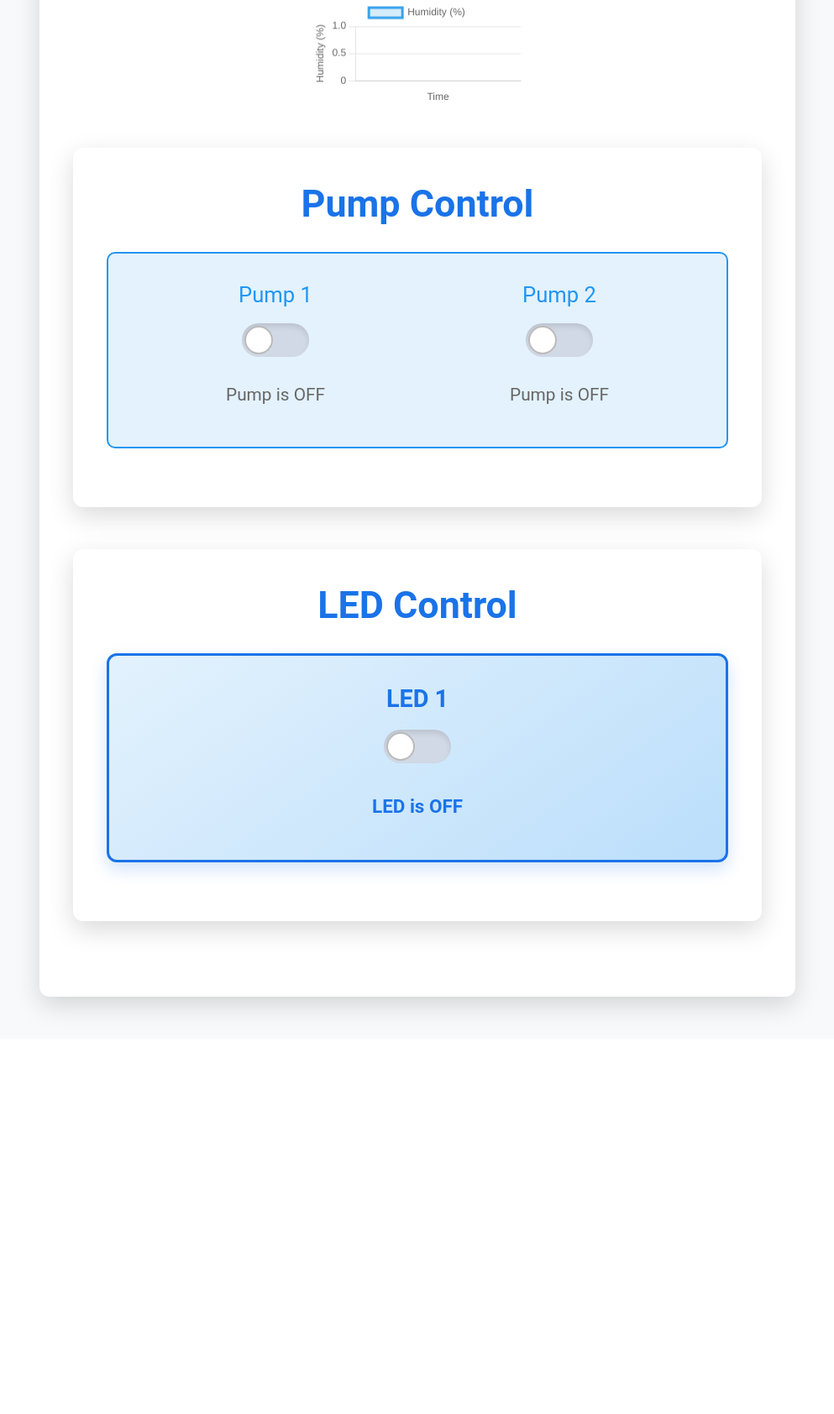
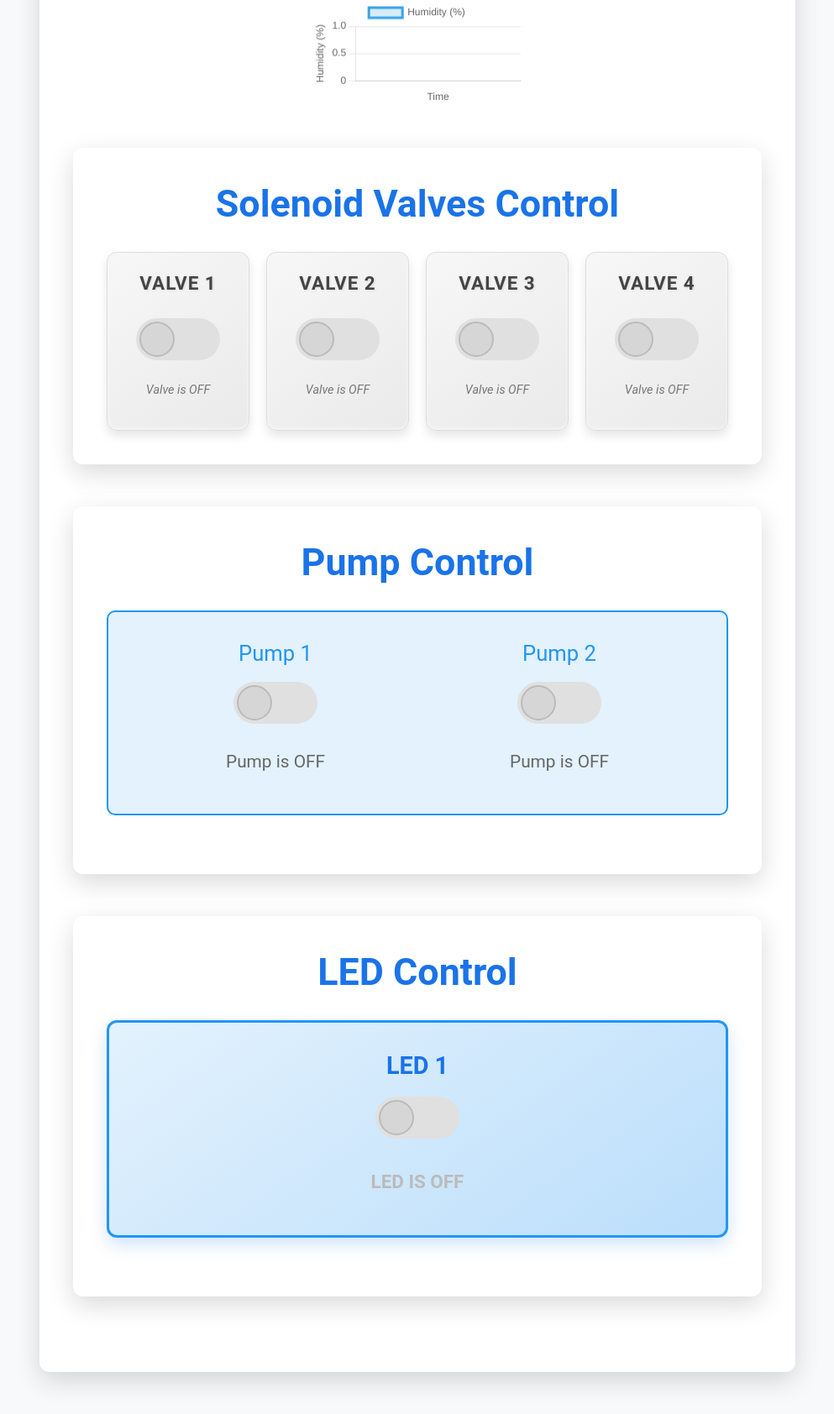
Before and after one commit to yosefzaher/VertechX, a Flask app: page /dashboard in a window 1280 px wide. Shown: the part 1242-2926 px from the top of the page at 84% size, without its empty margins (143-1136 px from the left). Before the commit the page ends 2454 px from the top, so only its background shows below. Run offline with Flask 3, Linux system fonts and the light colour scheme; a user stored in the database is signed in; some libraries are stand-ins or nearby versions.

Commit message:
Adding The Solenoid Valves Control System To The Dash board

```diff
--- a/Templates/Dashboard.html
+++ b/Templates/Dashboard.html
@@ -36,10 +36,12 @@
     <div id="content-area"> <!-- Area to load content based on selected mode -->
         {% if mode == 'automatic' %} <!-- Conditional rendering for Automatic mode -->
             {% include 'SensorsReadings.html' %} <!-- Include content for Automatic mode -->
+            {% include 'SolenoidValves.html' %} <!-- Include content for Solenoid Valve Control -->
             {% include 'PumpControl.html' %} <!-- Include pump control UI -->
             {% include 'NewonLedControl.html' %} <!-- Include Neown Led Strip Control -->
         {% elif mode == 'manual' %} <!-- Conditional rendering for Manual mode -->
             {% include 'SensorsReadings.html' %} <!-- Include content for Manual mode -->
+            {% include 'SolenoidValves.html' %} <!-- Include content for Solenoid Valve Control -->
             {% include 'PumpControl.html' %} <!-- Include pump control UI -->
             {% include 'NewonLedControl.html' %} <!-- Include Neown Led Strip Control -->
         {% endif %}
--- a/Templates/NewonLedControl.html
+++ b/Templates/NewonLedControl.html
@@ -1,138 +1,151 @@
-<!DOCTYPE html>
-<html lang="en">
 <head>
-    <!-- Specifies the character encoding and viewport settings -->
-    <meta charset="UTF-8">
-    <meta name="viewport" content="width=device-width, initial-scale=1.0">
-
     <!-- Sets the title of the webpage -->
     <title>LED Control</title>
-
-    <!-- Embedded CSS for styling -->
     <style>
-        /* General body styling for aesthetics */
+        /* ========== Global Styles ========== */
         body {
-            font-family: 'Roboto', sans-serif; /* Modern font */
-            background-color: #f0f2f5; /* Light background */
-            margin: 0; /* Removes default margin */
-            padding: 0; /* Removes default padding */
-            color: #333; /* Neutral text color */
+            font-family: 'Roboto', sans-serif;
+            background-color: #f0f2f5;
+            margin: 0;
+            padding: 0;
+            color: #333;
         }
 
-        /* Styles the main container for central alignment and enhanced appearance */
+        /* ========== Main Container ========== */
         .container {
-            max-width: 900px; /* Restricts container width */
-            margin: 50px auto; /* Centers the container vertically and horizontally */
-            padding: 40px; /* Adds internal spacing */
-            background-color: #ffffff; /* White background for contrast */
-            border-radius: 12px; /* Smooth edges */
-            box-shadow: 0 10px 30px rgba(0, 0, 0, 0.15); /* Subtle shadow for depth */
-            text-align: center; /* Centers text */
+            max-width: 900px;
+            margin: 50px auto;
+            padding: 40px;
+            background-color: #ffffff;
+            border-radius: 12px;
+            box-shadow: 0 10px 30px rgba(0, 0, 0, 0.15);
+            text-align: center;
         }
 
-        /* Styles for the header title */
+        /* ========== Header Styles ========== */
         h2 {
-            font-weight: 700; /* Bold font */
-            color: #1a73e8; /* Bright blue color */
-            margin-bottom: 30px; /* Spacing below the header */
-            font-size: 2.8em; /* Larger font size */
+            font-weight: 700;
+            color: #1a73e8;
+            margin-bottom: 30px;
+            font-size: 2.8em;
         }
 
-        /* Styles the LED control container */
+        /* ========== LED Control Section ========== */
         .led-container {
-            display: flex; /* Flexible layout */
-            justify-content: space-around; /* Spreads items evenly */
-            margin: 30px 0; /* Spacing around the container */
-            padding: 30px; /* Internal spacing */
-            border: 3px solid #1a73e8; /* Blue border */
-            border-radius: 12px; /* Rounded corners */
-            background: linear-gradient(145deg, #e3f2fd, #bbdefb); /* Gradient background */
-            box-shadow: 0 8px 20px rgba(26, 115, 232, 0.2); /* Soft shadow */
-            transition: transform 0.3s ease, box-shadow 0.3s ease; /* Smooth hover effect */
+            display: flex;
+            flex-direction: column; /* Ensures vertical stacking */
+            justify-content: center; /* Centers items vertically */
+            align-items: center; /* Centers items horizontally */
+            margin: 30px 0;
+            padding: 30px;
+            border: 3px solid #2196F3;
+            border-radius: 12px;
+            background: linear-gradient(145deg, #e3f2fd, #bbdefb);
+            box-shadow: 0 8px 20px rgba(26, 115, 232, 0.2);
+            transition: transform 0.3s ease, box-shadow 0.3s ease;
         }
 
         /* Hover effect for the LED container */
         .led-container:hover {
-            transform: translateY(-5px); /* Moves container slightly upward */
-            box-shadow: 0 12px 30px rgba(26, 115, 232, 0.3); /* Deepens shadow */
+            transform: translateY(-5px);
+            box-shadow: 0 12px 30px rgba(26, 115, 232, 0.3);
         }
 
-        /* Styles for LED titles */
+        /* ========== LED Title ========== */
         .led-title {
-            font-size: 1.8em; /* Slightly larger font */
-            color: #1a73e8; /* Blue color for focus */
-            margin: 0; /* No extra margin */
-            font-weight: 600; /* Semi-bold font */
+            font-size: 1.8em;
+            color: #1a73e8;
+            margin: 0;
+            font-weight: 600;
         }
 
-        /* Styles for the toggle switch */
+        /* ========== Toggle Switch ========== */
         .switch {
-            position: relative; /* Positions relative to container */
-            display: inline-block; /* Inline block layout */
-            width: 80px; /* Width of the switch */
-            height: 40px; /* Height of the switch */
-            margin: 15px 0; /* Spacing above and below */
+            position: relative;
+            display: inline-block;
+            width: 100px;
+            height: 50px;
+            margin: 15px 0;
+            transition: transform 0.3s ease;
         }
 
-        /* Styles for the slider within the switch */
+        /* The slider for the switch */
         .slider {
-            position: absolute; /* Positioned within the switch */
-            cursor: pointer; /* Cursor changes on hover */
-            top: 0; left: 0; right: 0; bottom: 0; /* Covers the switch area */
-            background-color: #d1d9e6; /* Default background color */
-            transition: background-color 0.4s ease; /* Smooth background color transition */
-            border-radius: 20px; /* Rounded edges */
-            box-shadow: inset 0 4px 6px rgba(0, 0, 0, 0.1); /* Inset shadow for depth */
+            position: absolute;
+            cursor: pointer;
+            top: 0;
+            left: 0;
+            right: 0;
+            bottom: 0;
+            background-color: #d1d9e6;
+            transition: background-color 0.4s ease, box-shadow 0.3s ease;
+            border-radius: 25px;
+            box-shadow: inset 0 4px 6px rgba(0, 0, 0, 0.1);
         }
 
-        /* Styles for the circular button inside the slider */
+        /* Circular button inside the slider */
         .slider:before {
-            position: absolute; /* Positioned within the slider */
-            content: ""; /* Empty content */
-            height: 34px; /* Height of the circle */
-            width: 34px; /* Width of the circle */
-            left: 3px; /* Left padding */
-            bottom: 3px; /* Bottom padding */
-            background-color: #ffffff; /* White color for the button */
-            border: 2px solid #bbb; /* Light border color */
-            transition: transform 0.4s ease, border-color 0.4s ease; /* Smooth movement */
-            border-radius: 50%; /* Makes it circular */
+            position: absolute;
+            content: "";
+            height: 42px;
+            width: 42px;
+            left: 4px;
+            bottom: 4px;
+            background-color: #ffffff;
+            border: 2px solid #bbb;
+            transition: transform 0.4s ease, border-color 0.4s ease, box-shadow 0.3s ease;
+            border-radius: 50%;
+            box-shadow: 0 4px 10px rgba(0, 0, 0, 0.2);
         }
 
-        /* Styles for the slider when the switch is toggled ON */
+        /* Switch slider when toggled ON */
         input:checked + .slider {
-            background-color: #1a73e8; /* Bright blue background */
+            background-color: #1a73e8;
+            box-shadow: 0 0 15px rgba(26, 115, 232, 0.4);
         }
 
         input:checked + .slider:before {
-            transform: translateX(40px); /* Moves the button to the right */
-            border-color: #1a73e8; /* Matches the blue theme */
+            transform: translateX(50px);
+            border-color: #1a73e8;
+            box-shadow: 0 4px 15px rgba(0, 0, 0, 0.3);
         }
 
-        /* Styles for the LED status text */
+        /* ========== LED Status Text ========== */
         .led-status {
-            font-size: 1.4em; /* Slightly larger text */
-            color: #666; /* Neutral text color */
-            margin-top: 20px; /* Spacing above */
-            font-weight: 500; /* Medium weight */
+            font-size: 1.4em;
+            color: #666;
+            margin-top: 20px;
+            font-weight: 500;
+            text-transform: capitalize;
         }
 
-        /* Styles when the LED is ON */
+        /* LED status when ON */
         .led-status.on {
-            color: #1a73e8; /* Blue for active state */
-            font-weight: 600; /* Semi-bold */
+            color: #bbb;
+            font-weight: 600;
+            text-transform: uppercase;
         }
 
-        /* Styles when the LED is OFF */
+        /* LED status when OFF */
         .led-status.off {
-            color: #1a73e8; /* Blue for inactive state */
-            font-weight: 600; /* Semi-bold */
+            color: #bbb;
+            font-weight: 600;
+            text-transform: uppercase;
         }
+
+        /* Hover effect for the switch */
+        .switch:hover .slider {
+            box-shadow: 0 0 10px rgba(0, 0, 0, 0.1), 0 0 25px rgba(26, 115, 232, 0.3);
+        }
+
     </style>
+
 </head>
 <body>
+
     <!-- Main container for LED control -->
-    <div class="container">
+    <div id="led-section" class="container">
+        <!-- LED content -->
         <h2>LED Control</h2>
         <!-- LED control section -->
         <div class="led-container">
@@ -149,6 +162,7 @@
             </div>
         </div>
     </div>
+
 
     <!-- Axios library for making HTTP requests -->
     <script src="https://cdn.jsdelivr.net/npm/axios/dist/axios.min.js"></script>
@@ -190,4 +204,3 @@
         });
     </script>
 </body>
-</html>
--- a/Templates/PumpControl.html
+++ b/Templates/PumpControl.html
@@ -168,7 +168,7 @@
 </head>
 
 <body>
-    <div class="container">
+    <div id="pump-section" class="container">
         <h2>Pump Control</h2> <!-- Main heading for the pump control section -->
         <div class="pump-container">
             <!-- Pump 1 information -->
--- /dev/null
+++ b/Templates/SolenoidValves.html
@@ -0,0 +1,276 @@
+<head>
+    <style>
+        /* Valve container to align items side by side */
+        .valves-container {
+            display: flex;
+            justify-content: center;
+            align-items: center;
+            flex-wrap: wrap;
+            gap: 20px;
+            margin-top: 20px;
+        }
+
+        /* Style each valve's box */
+        .valve-info {
+            text-align: center;
+            background: linear-gradient(145deg, #f7f7f7, #eaeaea); /* Soft gradient background */
+            border: 1px solid #ddd;
+            border-radius: 12px;
+            padding: 20px;
+            box-shadow: 0 6px 12px rgba(0, 0, 0, 0.1), inset 0 -2px 5px rgba(255, 255, 255, 0.5); /* Subtle shadow */
+            width: 170px;
+            transition: transform 0.3s ease-in-out, box-shadow 0.3s ease-in-out;
+        }
+
+        .valve-info:hover {
+            transform: scale(1.05); /* Slight zoom effect on hover */
+            box-shadow: 0 8px 16px rgba(0, 0, 0, 0.2); /* Add more shadow on hover */
+        }
+
+        /* Enhance valve title appearance */
+        .valve-title {
+            font-size: 1.4rem;
+            font-weight: bold;
+            margin-bottom: 10px;
+            color: #444;
+            text-transform: uppercase;
+            letter-spacing: 1px;
+            text-shadow: 1px 1px 3px rgba(0, 0, 0, 0.1); /* Subtle text shadow */
+        }
+
+        /* Style for the valve status text */
+        .valve-status {
+            font-size: 0.9rem;
+            color: #777;
+            margin-top: 10px;
+            font-style: italic;
+        }
+
+        /* Switch styles */
+        .switch {
+            position: relative;
+            display: inline-block;
+            width: 70px;
+            height: 36px;
+            border-radius: 50px; /* Perfectly rounded slider */
+        }
+
+        /* Hide default checkbox */
+        .switch input {
+            opacity: 0;
+            width: 0;
+            height: 0;
+        }
+
+        /* Slider background */
+        .slider {
+            position: absolute;
+            cursor: pointer;
+            top: 0;
+            left: 0;
+            right: 0;
+            bottom: 0;
+            background-color: #ddd;
+            border-radius: 50px;
+            transition: background-color 0.4s, box-shadow 0.4s ease-in-out;
+            box-shadow: inset 0 4px 6px rgba(0, 0, 0, 0.3); /* Inner shadow */
+            transform: scale(1);
+        }
+
+        /* Slider knob */
+        .slider::before {
+            position: absolute;
+            content: "";
+            height: 28px;
+            width: 28px;
+            left: 4px;
+            bottom: 4px;
+            background-color: #fff;
+            border-radius: 50%;
+            transition: transform 0.3s ease-in-out, background-color 0.3s ease-in-out, box-shadow 0.3s ease-in-out;
+            box-shadow: 0 6px 12px rgba(0, 0, 0, 0.2); /* Soft outer shadow for knob */
+        }
+
+        /* Slider active state */
+        input:checked + .slider {
+            background-color: #4caf50;
+            box-shadow: 0 0 15px #4caf50, 0 0 30px #4caf50; /* Glowing green effect */
+        }
+
+        /* Knob position when checked */
+        input:checked + .slider::before {
+            transform: translateX(34px);
+            background-color: #fff;
+            box-shadow: 0 4px 10px rgba(0, 0, 0, 0.2);
+        }
+
+        /* Hover effect for the slider */
+        .switch:hover .slider {
+            box-shadow: 0 0 8px rgba(0, 0, 0, 0.1), 0 0 15px rgba(0, 0, 0, 0.2); /* Glow on hover */
+        }
+
+        /* Disabled state - when automatic mode is active */
+        input:disabled + .slider {
+            background-color: #e0e0e0;
+            cursor: not-allowed;
+            box-shadow: none;
+        }
+
+        input:disabled + .slider::before {
+            background-color: #d6d6d6;
+            box-shadow: none;
+        }
+    </style>
+</head>
+
+<body>
+    <div class="container">
+        <h2 class="text-center">Solenoid Valves Control</h2> <!-- Centered Main heading -->
+        <div class="valves-container"> <!-- Container for valves -->
+            <!-- Valve 1 -->
+            <div class="valve-info">
+                <p class="valve-title">Valve 1</p>
+                <label class="switch">
+                    <input type="checkbox" id="valve1Toggle" {% if mode == 'automatic' %}disabled{% endif %}>
+                    <span class="slider round"></span>
+                </label>
+                <p id="valve1Status" class="valve-status">Valve is OFF</p>
+            </div>
+            <!-- Valve 2 -->
+            <div class="valve-info">
+                <p class="valve-title">Valve 2</p>
+                <label class="switch">
+                    <input type="checkbox" id="valve2Toggle" {% if mode == 'automatic' %}disabled{% endif %}>
+                    <span class="slider round"></span>
+                </label>
+                <p id="valve2Status" class="valve-status">Valve is OFF</p>
+            </div>
+            <!-- Valve 3 -->
+            <div class="valve-info">
+                <p class="valve-title">Valve 3</p>
+                <label class="switch">
+                    <input type="checkbox" id="valve3Toggle" {% if mode == 'automatic' %}disabled{% endif %}>
+                    <span class="slider round"></span>
+                </label>
+                <p id="valve3Status" class="valve-status">Valve is OFF</p>
+            </div>
+            <!-- Valve 4 -->
+            <div class="valve-info">
+                <p class="valve-title">Valve 4</p>
+                <label class="switch">
+                    <input type="checkbox" id="valve4Toggle" {% if mode == 'automatic' %}disabled{% endif %}>
+                    <span class="slider round"></span>
+                </label>
+                <p id="valve4Status" class="valve-status">Valve is OFF</p>
+            </div>
+        </div>
+    </div>
+
+    <!-- Axios library for making HTTP requests -->
+    <script src="https://cdn.jsdelivr.net/npm/axios/dist/axios.min.js"></script>
+    <script>
+        document.addEventListener("DOMContentLoaded" ,function(){
+            const valve1Toggle = document.getElementById("valve1Toggle") ;
+            const valve1Status = document.getElementById("valve1Status") ;
+            const valve2Toggle = document.getElementById("valve2Toggle") ;
+            const valve2Status = document.getElementById("valve2Status") ;
+            const valve3Toggle = document.getElementById("valve3Toggle") ;
+            const valve3Status = document.getElementById("valve3Status") ;
+            const valve4Toggle = document.getElementById("valve4Toggle") ;
+            const valve4Status = document.getElementById("valve4Status") ;
+
+            async function getValveStates()
+            {
+                try
+                {
+                    const response = await axios.get("http://127.0.0.1:8000/api/valve_states") ;
+                    const {valve1_state ,valve2_state ,valve3_state ,valve4_state} = response.data ;
+                    valve1Toggle.checked = valve1_state == "on" ;
+                    valve2Toggle.checked = valve2_state == "on" ;
+                    valve3Toggle.checked = valve3_state == "on" ;
+                    valve4Toggle.checked = valve4_state == "on" ;
+
+                    valve1Status.textContent = (valve1_state == "on") ? "Valve 1 is ON" : "Valve 1 is OFF" ;
+                    valve2Status.textContent = (valve2_state == "on") ? "Valve 2 is ON" : "Valve 2 is OFF" ;
+                    valve3Status.textContent = (valve3_state == "on") ? "Valve 3 is ON" : "Valve 3 is OFF" ;
+                    valve4Status.textContent = (valve4_state == "on") ? "Valve 4 is ON" : "Valve 4 is OFF" ;
+
+                }
+                catch(error)
+                {
+                    console.error("Error in Fetching Valves States : ",error) ;
+                    valve1Toggle.checked = false;
+                    valve2Toggle.checked = false;
+                    valve3Toggle.checked = false;
+                    valve4Toggle.checked = false;
+                }
+            }
+
+            valve1Toggle.addEventListener("change" ,async function(){
+                if(valve1Toggle.disabled) return ; //Avoid Change in automatic Mode
+                const isValve1On = valve1Toggle.checked ; // Get current toggle state
+                try
+                {
+                    await axios.post("http://127.0.0.1:8000/api/valves_control", { valve_state: isValve1On ? 'on' : 'off'
+                                                                                    , valve_num: 1 }); // Send control command to server
+                    valve1Status.textContent = isValve1On ? "Valve 1 is ON" : "Valve 2 is OFF" ; //Update Status Text
+                }
+                catch(error)
+                {
+                    console.error("Error in Controlling Valve 1 : ",error) ;
+                }
+            });
+
+            valve2Toggle.addEventListener("change" ,async function(){
+                if(valve2Toggle.disabled) return ;
+                const isValve2On = valve2Toggle.checked ;
+                try
+                {
+                    await axios.post("http://127.0.0.1:8000/api/valves_control" ,{valve_state : isValve2On ? 'on' : 'off'
+                                                                                  , valve_num : 2  }) ;
+                    valve2Status.textContent = isValve2On ? "Valve 2 is ON" : "Valve 2 is OFF" ; //Update Status Text
+                }
+                catch(error)
+                {
+                    console.error("Error in Controlling Valve 2 : ",error) ;
+                }
+
+            });
+
+            valve3Toggle.addEventListener("change" ,async function(){
+                if(valve3Toggle.disabled) return ;
+                const isValve3On = valve3Toggle.checked ;
+                try
+                {
+                    await axios.post("http://127.0.0.1:8000/api/valves_control" ,{valve_state : isValve3On ? 'on' : 'off'
+                                                                                  , valve_num : 3  }) ;
+                    valve3Status.textContent = isValve3On ? "Valve 3 is ON" : "Valve 3 is OFF" ; //Update Status Text
+                }
+                catch(error)
+                {
+                    console.error("Error in Controlling Valve 3 : ",error) ;
+                }
+
+            });
+
+            valve4Toggle.addEventListener("change" ,async function(){
+                if(valve4Toggle.disabled) return ;
+                const isValve4On = valve4Toggle.checked ;
+                try
+                {
+                    await axios.post("http://127.0.0.1:8000/api/valves_control" ,{valve_state : isValve4On ? 'on' : 'off'
+                                                                                  , valve_num : 4  }) ;
+                    valve4Status.textContent = isValve4On ? "Valve 4 is ON" : "Valve 4 is OFF" ; //Update Status Text
+                }
+                catch(error)
+                {
+                    console.error("Error in Controlling Valve 4 : ",error) ;
+                }
+
+            });
+            // Initialize Valve states on page load
+            getValveStates(); // Fetch initial states
+        });
+
+    </script>
+</body>
```
Also changed, not shown: VertechX/fastapiapp.py (+56 -7 lines), VertechX/forms.py (+37 -12 lines), VertechX/static/uploads/profile_pictures/Card_2_2.png (deleted).
